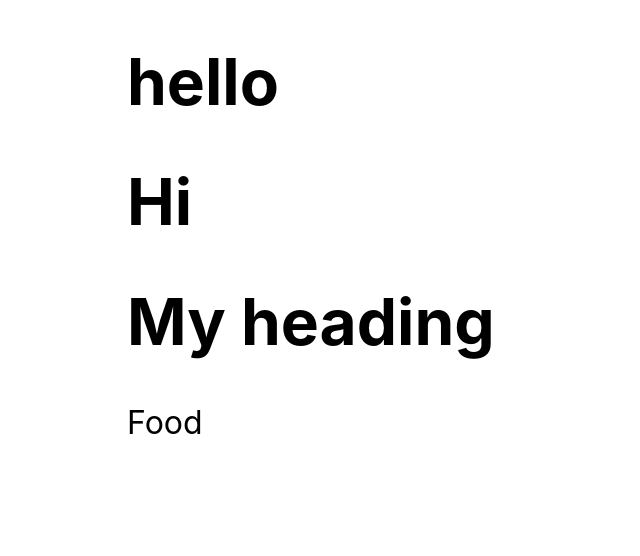
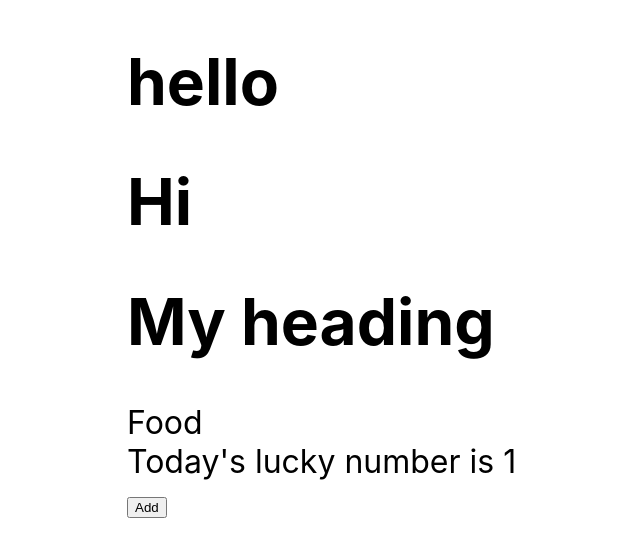
Before and after one commit to Chen-Stefan/Typereact, a React (Create React App) app: page / in a window 1280 px wide. Shown: the top 556 px of the page, without its empty margins (113-753 px from the left). Built offline with nearby package versions, Linux system fonts and the light colour scheme.

Commit message:
Use functional props

```diff
--- a/src/App.tsx
+++ b/src/App.tsx
@@ -22,12 +22,30 @@ function Container({heading, children} : ContainerProps): ReactElement {
 // Children 指的是两个tag中间夹的内容
 Container.defaultProps = defaulfContainerProps
 
+// Functional props
+function TextWithNumber({
+  children
+} : {
+  children: (num: number) => ReactNode
+}) {
+  const [state, setState] = React.useState<number>(1)
+
+  return (
+    <div>
+      <div>
+        {children(state)}
+      </div>
+      <div><button onClick={() => setState(state + 1)}>Add</button></div>
+    </div>
+  )
+}
 function App() {
   return (
     <div>
       <Heading title={"hello"}></Heading>
       <HeadingWithContent><strong>Hi</strong></HeadingWithContent>
       <Container>Food</Container>
+      <TextWithNumber>{(num: number) => <div>Today's lucky number is {num}</div>}</TextWithNumber>
     </div>
   );
 }
```
